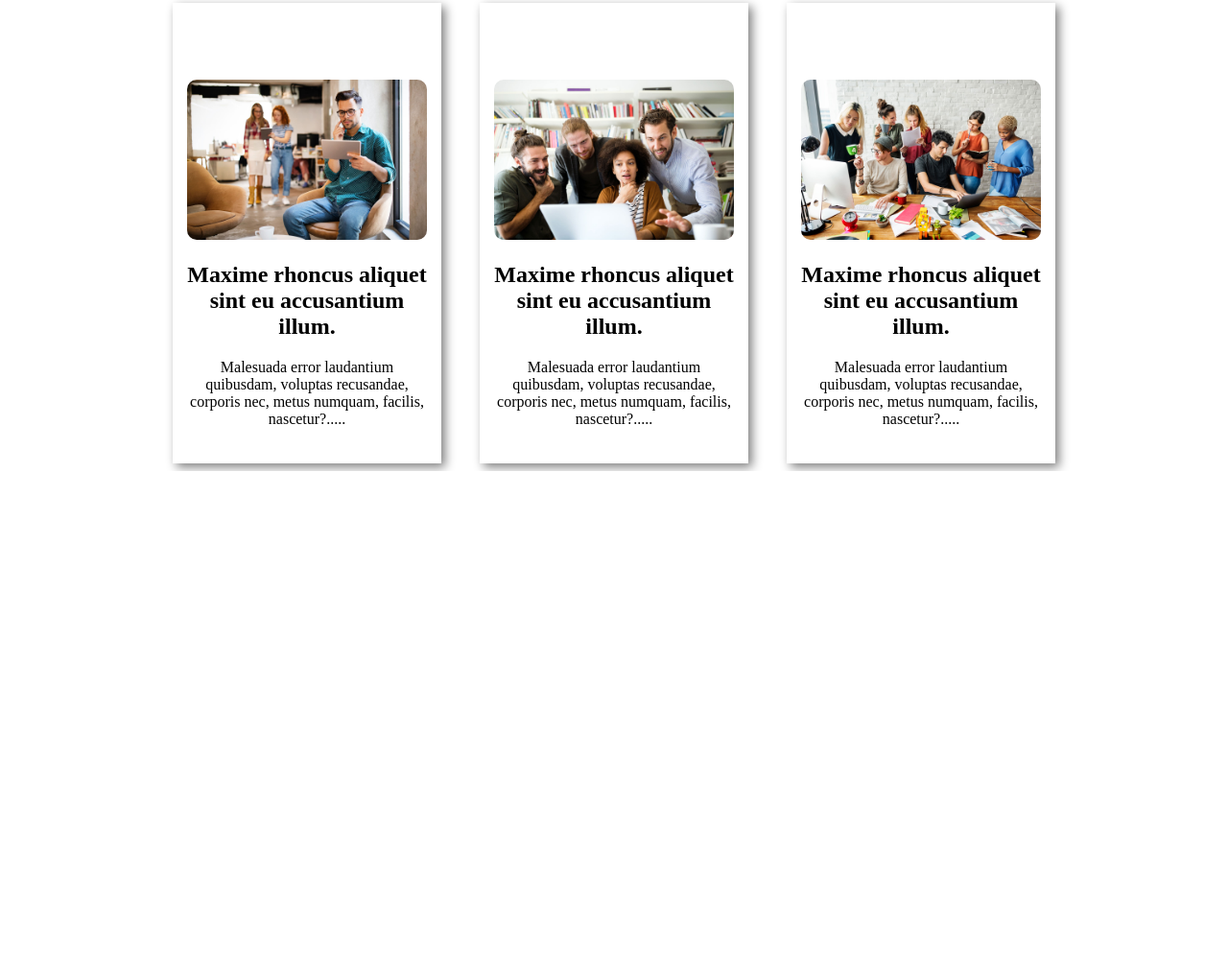
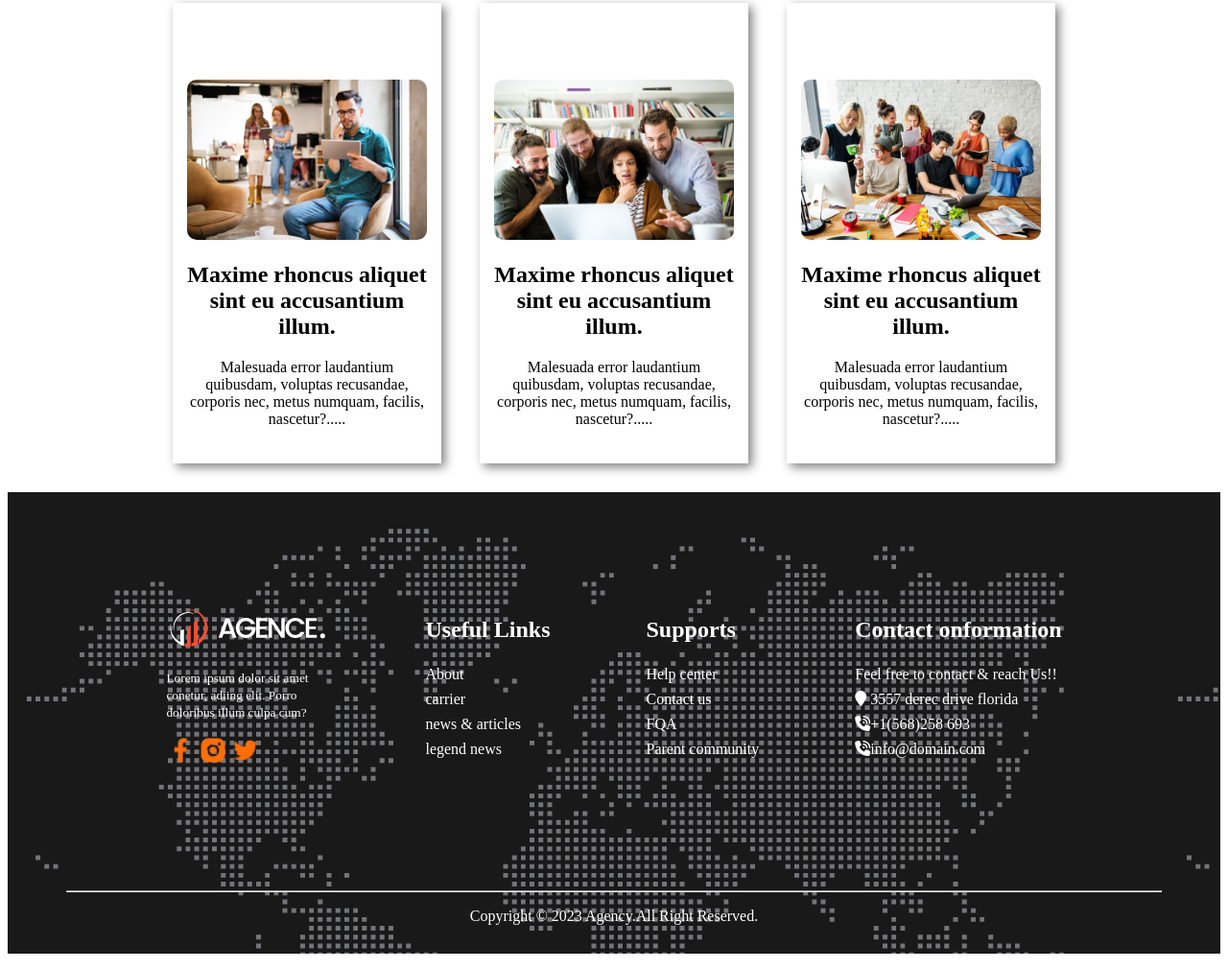
Before and after one commit to Tushar12152/new-digital, a plain HTML site: page index.html in a window 1280 px wide. Shown: the part 1976-2986 px from the top of the page at 96% size. Before the commit the page ends 2467 px from the top, so only its background shows below. Drawn offline with Linux system fonts and the light colour scheme.

Commit message:
project compleate

```diff
--- a/index.html
+++ b/index.html
@@ -4,6 +4,7 @@
     <meta charset="UTF-8">
     <meta name="viewport" content="width=device-width, initial-scale=1.0">
     <title>digital agency</title>
+    <script src="https://kit.fontawesome.com/bc54c48183.js" crossorigin="anonymous"></script>
     <link rel="stylesheet" href="style.css">
 </head>
 <body>
@@ -135,7 +136,51 @@
             </div>
         </section>
      </main>
-     <footer></footer>
+     <footer>
+        <section class="footer-section">
+            <div class="footer-container">
+                <div class="footer-boxs">
+
+                    <div class="f-box">
+                        <img src="/asset/logo/logo.png" alt="">
+                    <p><small>Lorem ipsum dolor sit amet <br> conetur, adiing elit. Porro <br> doloribus  illum culpa cum?</small></p>
+                    <div class="footer-img">
+                        <img src="/asset/icons/facebook.png" alt="" class="f-icon">
+                        <img src="/asset/icons/insta.png" alt="" class="f-icon">
+                        <img src="/asset/icons/twitter.png" alt="" class="f-icon">
+                    </div>
+                    </div>
+
+                    <div class="f-box">
+                        <h1>Useful Links</h1>
+                        <p class="footer-p">
+                            About <br> carrier <br> news & articles <br> legend news
+                        </p>
+                    </div>
+
+                    <div class="f-box">
+                        <h1>Supports</h1>
+                        <p class="footer-p">
+                            Help center <br> Contact us <br>FQA <br> Parent community
+                        </p>
+                    </div>
+
+
+                    <div class="f-box">
+                        <h1>Contact onformation</h1>
+                        <p class="footer-p">
+                         Feel free to contact & reach Us!! <br><i class="fa-solid fa-location-pin"></i> 3557 derec drive florida <br><i class="fa-solid fa-phone-volume"></i>+1(568)258 693 <br> <i class="fa-solid fa-phone-volume"></i>info@domain.com
+                        </p>
+                    </div>
+
+                    </div>
+
+                    <hr class="hr">
+                    <p class="Copyright">Copyright &copy; 2023 Agency.All Right Reserved.</p>
+                </div>
+            </div>
+        </section>
+     </footer>
 
 </body>
 </html>
--- a/style.css
+++ b/style.css
@@ -35,6 +35,7 @@ nav{
     color:black;
     border:1px solid black;
     border-radius: 5px;
+    transition:0.5s;
 }
 /* banner-section */
 
@@ -93,12 +94,14 @@ nav{
     background-color: red;
     color:white;
     cursor: pointer;
+    transition:0.5s;
 
 }
 .primary-btn:hover{
     background-color: white;
     color:black;
     cursor: pointer;
+    transition:0.5s;
 }
 
 .service-section{
@@ -155,6 +158,7 @@ margin-top: 170px;
     cursor: pointer;
     background-color:red;
     color:white;
+    transition:0.5s;
 }
 .service-h{
     font-size:40px;
@@ -191,6 +195,7 @@ margin-top: 170px;
     cursor: pointer;
     background-color: red;
     color:azure;
+    transition:0.5s;
 }
 
 .bio{
@@ -238,6 +243,7 @@ margin-top: 170px;
 .appoinment-button:hover{
     cursor: pointer;
     background-color: aqua;
+    transition:0.5s;
 }
 .number{
     font-weight: bold;
@@ -289,3 +295,39 @@ margin-top: 170px;
 .box-h, .box--{
     text-align: center;
 }
+
+/* footer-section */
+
+.f-icon{
+    width:30px;
+    border-radius: 50px;
+}
+.footer-boxs{
+    display: flex;
+    gap:100px;
+    align-items: center;
+    justify-content: center;
+    padding:30px;
+    margin-top:30px
+}
+.footer-container{
+    width:100%;
+    background-image: url('/asset/image/footer-bg.png'),linear-gradient(rgba(0,0,0,0.9),rgba(0,0,0,0.9));
+    color:#FFF
+}
+.f-box{
+    margin:80px 0px;
+}
+.footer-p{
+    line-height: 26px;
+
+}
+.Copyright{
+    text-align:center;
+    font-size:16px;
+    padding-bottom:30px;
+}
+.hr{
+    width:1140px;
+
+}
```
Also changed, not shown: asset/icons/facebook.png (added), asset/icons/insta.png (added), asset/icons/twitter.png (added).
